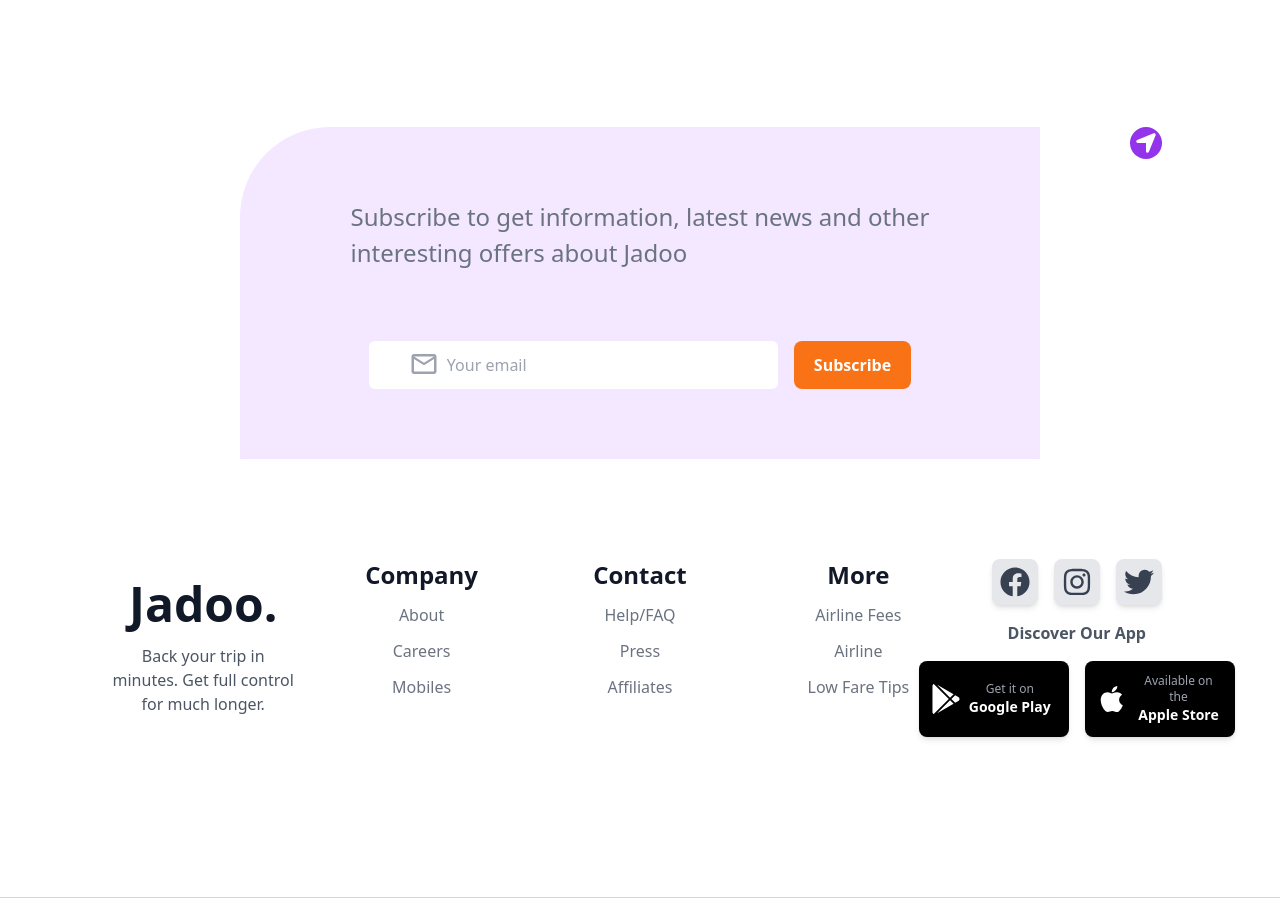
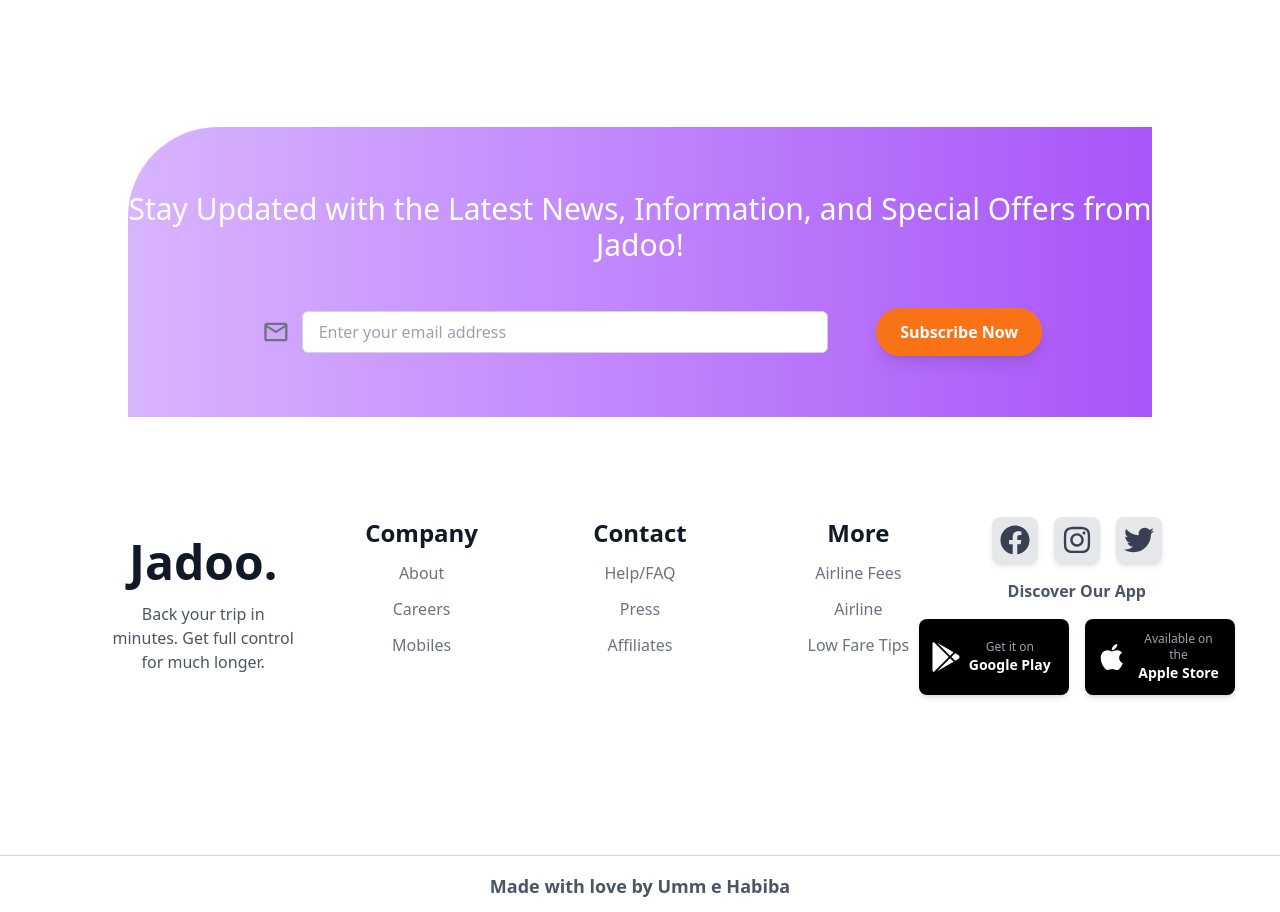
Before and after one commit to UmmeHabiba1312/travelling-website, a Next.js app: page / in a window 1280 px wide. Shown: the part 2670-3582 px from the top of the page. Built offline with nearby package versions, Linux system fonts and the light colour scheme.

Commit message:
Update subscribe.tsx

```diff
--- a/src/components/subscribe.tsx
+++ b/src/components/subscribe.tsx
@@ -1,23 +1,42 @@
-import React from 'react'
+import React from 'react';
 import { MdOutlineEmail } from "react-icons/md";
 import { FaLocationArrow } from "react-icons/fa6";
 
-
 const Subscribe = () => {
   return (
-    <main >
-        <div className='bg-purple-100 mx-60 rounded-tl-[90px] '>
-        <div className='bg-purple-600 rounded-full w-8 h-8 flex justify-center items-end text-white text-2xl p-1 md:ml-[890px] hover:animate-ping'><FaLocationArrow />
+    <main>
+      <div className="bg-gradient-to-r from-purple-300 via-purple-400 to-purple-500 mx-8 md:mx-32 rounded-tl-[90px] pt-16 pb-12">
+        {/* Subscription Header */}
+        <p className="text-white font-medium text-2xl md:text-3xl text-center px-4 md:px-0">
+          Stay Updated with the Latest News, Information, and Special Offers from Jadoo!
+        </p>
+
+        {/* Subscription Form */}
+        <div className="flex flex-col md:flex-row justify-center items-center mt-8 gap-6">
+
+          {/* Input Box */}
+          <div className="flex items-center  rounded-lg  w-full md:w-[60%] px-6 py-4">
+            <MdOutlineEmail className="text-3xl text-gray-500" />
+            <input
+              type="email"
+              placeholder="Enter your email address"
+              required
+              className="w-full py-2 px-4 ml-3 text-gray-700 placeholder-gray-400 rounded-md border border-gray-300 focus:ring-2 focus:ring-purple-500 focus:outline-none transition-all duration-200"
+            />
+          </div>
+
+          {/* Subscribe Button */}
+          <div className="mt-4 md:mt-0">
+            <button
+              className="bg-orange-500 text-white py-3 px-6 font-semibold rounded-full shadow-lg transform hover:bg-orange-600 hover:scale-105 transition-all duration-300"
+            >
+              Subscribe Now
+            </button>
+          </div>
         </div>
-        <p className='text-gray-500 font-medium text-[24px] flex justify-center pt-10'>Subscribe to get information, latest news and other <br /> interesting offers about Jadoo</p>
-        <div className='flex bg-purple-100 justify-center gap-4 py-[70px]  rounded-lg'>
-            <div className='flex py-2 pr-[100px] bg-white rounded-md pl-10'><div className='text-3xl text-gray-400'><MdOutlineEmail /></div>
-            <div className=' items-center pl-2 '><input className='py-1' type="text" placeholder='Your email' required /></div></div>
-            <div className='bg-orange-500 text-white py-3 px-5 font-semibold rounded-lg  hover:bg-orange-600 transition ease-in-out delay-150 hover:-translate-y-1 hover:scale-110 duration-300'><button className=''>Subscribe</button></div>
-        </div>
-        </div>
+      </div>
     </main>
-  )
-}
+  );
+};
 
-export default Subscribe
+export default Subscribe;
```
